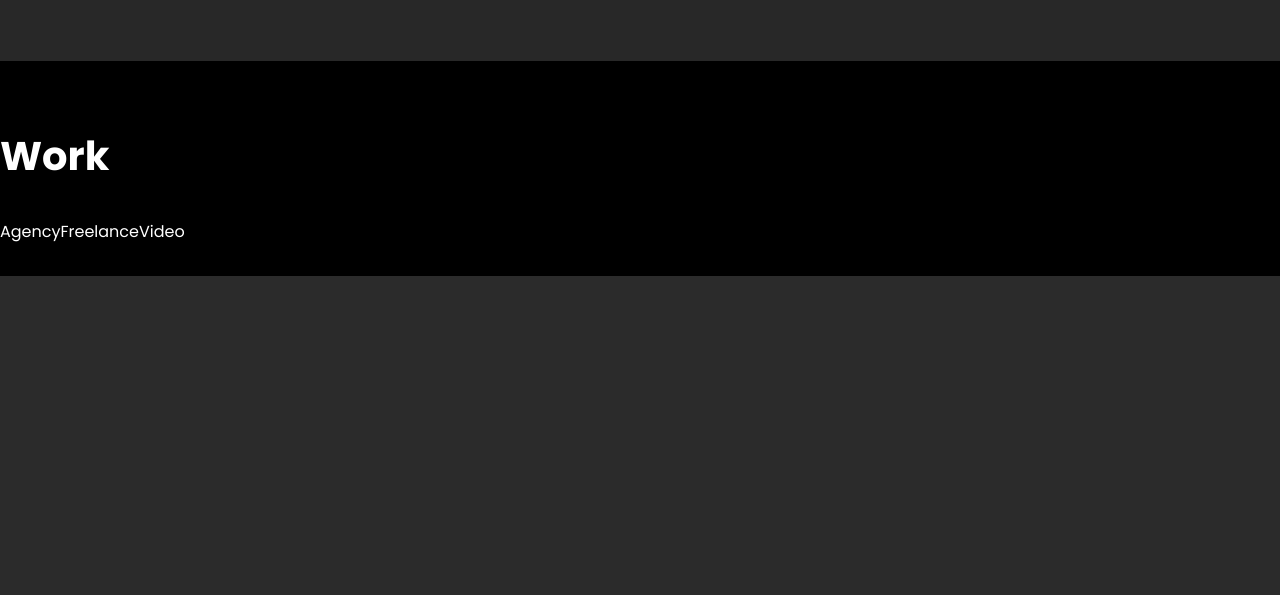
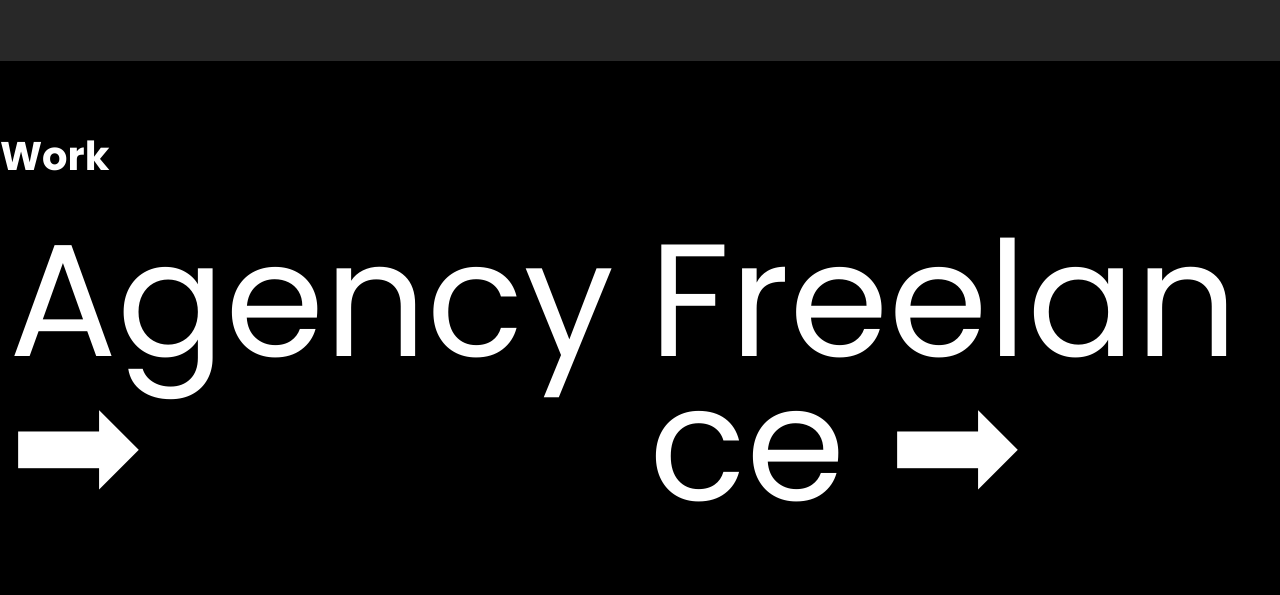
Before and after one commit to billyfrn/portfolio, a PHP site: page / in a window 1280 px wide. Shown: the part 1706-2301 px from the top of the page. Before the commit the page ends 1982 px from the top, so only its background shows below. Run offline with PHP 8.4, Linux system fonts and the light colour scheme.

Commit message:
gallery/style

```diff
--- a/assets/styles.css
+++ b/assets/styles.css
@@ -52,6 +52,15 @@ b {color: #c49048;}
   animation: y 1.5s linear infinite alternate;
   margin: 24px 36px 8px;
 }
+.tile {
+  width: 50%;
+  height: 200px;
+  font-size: 10em;
+  overflow-wrap: break-word;
+  line-height: .9em;
+  padding: 9px;
+  cursor: pointer;
+}
 
 @keyframes x {
   100% {
@@ -91,7 +100,7 @@ b {color: #c49048;}
 }
 .gallery{
   background: #000;
-  padding: 2em 0;
+  padding: 2em 0 11em;
   margin-top: 3em;
 }
 @media only screen and (max-width:500px){
--- a/index.html
+++ b/index.html
@@ -64,9 +64,8 @@
       <div class="wrapper">
         <h2>Work</h2>
         <div class="flex">
-          <div class="tile" data-id="agency">Agency</div>
-          <div class="tile" data-id="freelance">Freelance</div>
-          <div class="tile" data-id="video">Video</div>
+          <div class="tile" data-id="agency">Agency ➡</div>
+          <div class="tile" data-id="freelance">Freelance ➡</div>
         </div>
       </div>
     </div>
```
